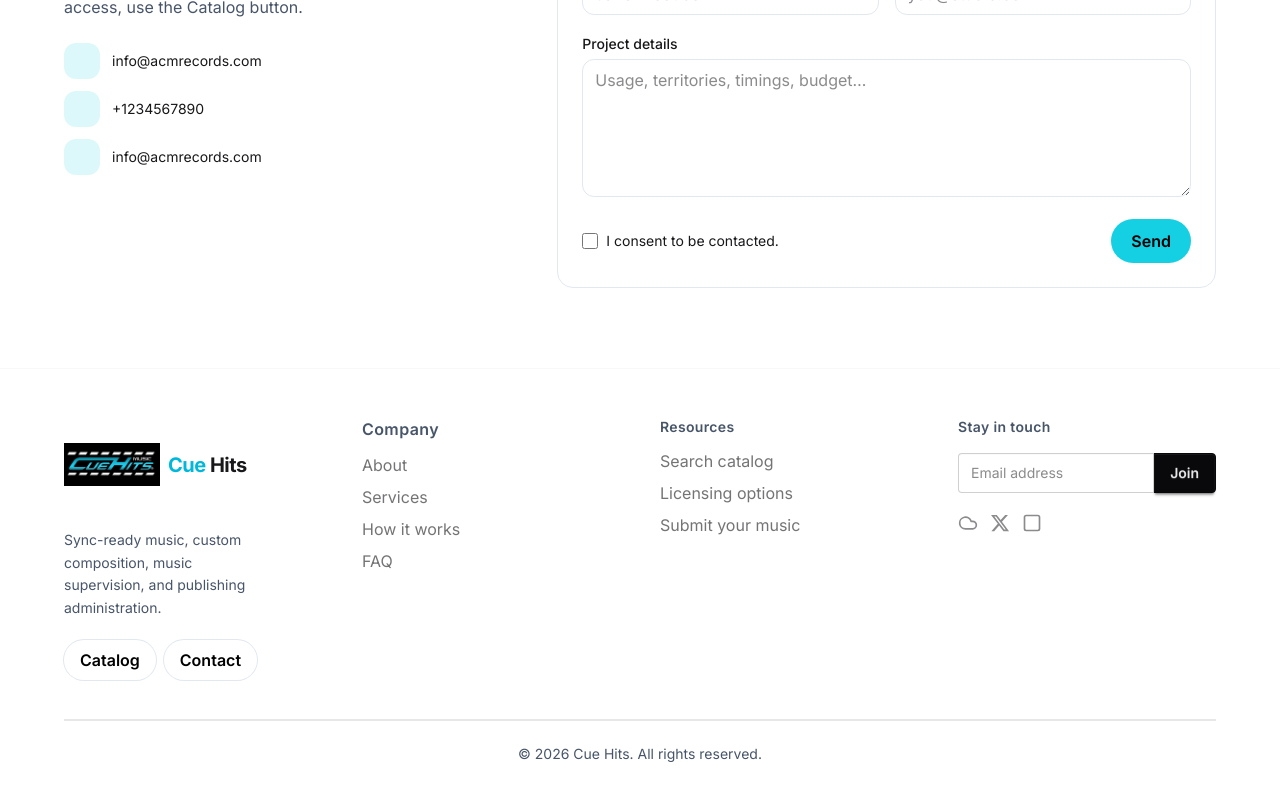
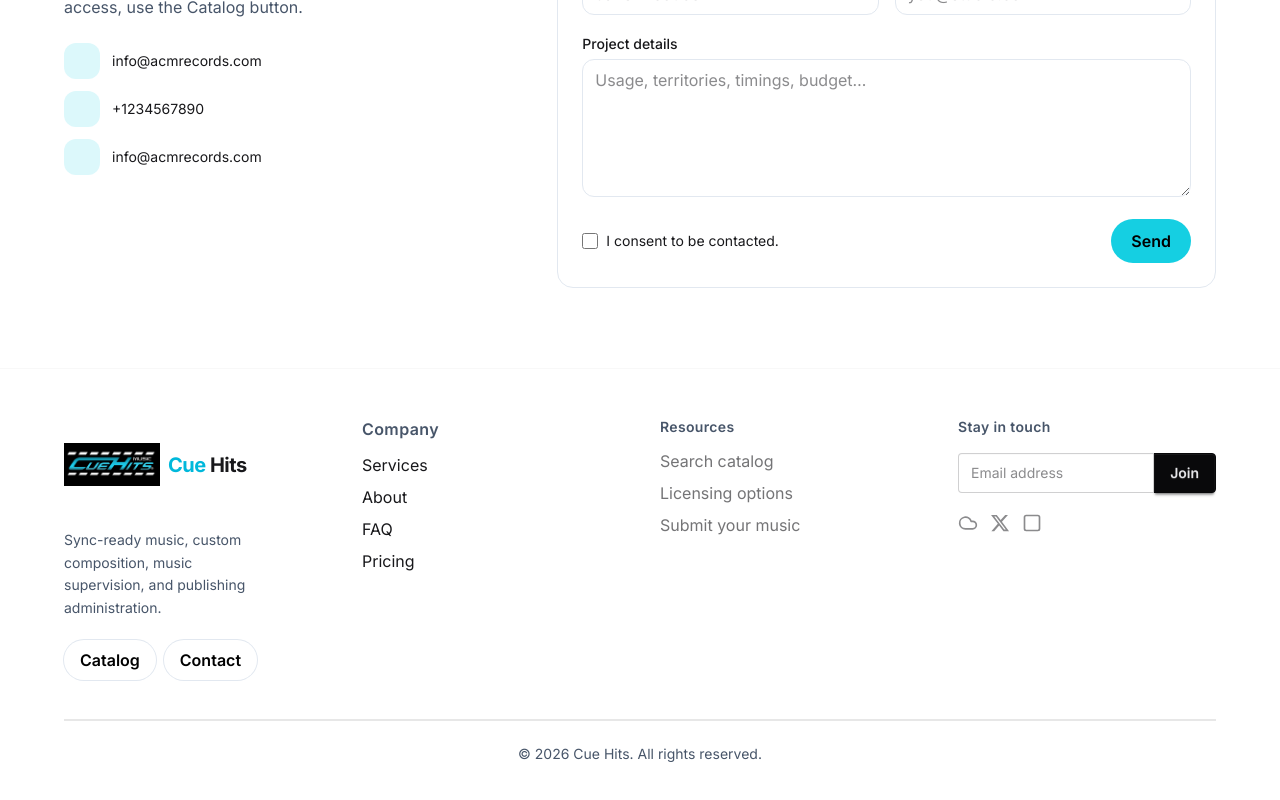
Before and after one commit to ratul-sardar/Landing-page-for-artofwar721, a React (Vite) app: page / in a window 1280 px wide. Shown: the part 6828-7628 px from the top of the page. Built offline with nearby package versions, Linux system fonts and the light colour scheme.

Commit message:
linked everything

```diff
--- a/src/Components/NavBar/NavBar.jsx
+++ b/src/Components/NavBar/NavBar.jsx
@@ -7,19 +7,19 @@ export default function NavBar() {
   const [isOpen, setIsOpen] = useState(false);
 
   const navLinks = [
-    { name: "Services", href: "#OurServices" },
-    { name: "About", href: "#OurStory" },
-    { name: "Capabilities", href: "#WeHelp" },
-    { name: "FAQ", href: "#Faq" },
-    { name: "Pricing", href: "#Pricing" },
-    { name: "Contact", href: "#ContactUs" },
+    { name: "Services", href: "#What We Do Section" },
+    { name: "About", href: "#Our Story Section" },
+    { name: "Capabilities", href: "#OurServices" },
+    { name: "FAQ", href: "#Faq Section" },
+    { name: "Pricing", href: "#Pricing Section" },
+    { name: "Contact", href: "#ContactUs Section" },
   ];
 
   const ctaLink = "https://search.cuehits.com/home";
 
   return (
     <div
-      className={`${isOpen ? "bg-white" : "bg-white/80 backdrop-blur-md"} border-b border-slate-100 sticky top-0 z-[100]`}
+      className={`${isOpen ? "bg-white" : "bg-white/80 backdrop-blur-md"} border-b border-slate-100 sticky top-0 z-100`}
     >
       <div className="cssContainer">
         <div className="navbar px-0 h-20">
--- a/src/Components/PricingCard/PricingCard.jsx
+++ b/src/Components/PricingCard/PricingCard.jsx
@@ -5,7 +5,7 @@ export default function PricingCard({
   children,
   subtitle,
   bodyText,
-
+  ctaLink,
   price,
   features,
 }) {
@@ -45,7 +45,11 @@ export default function PricingCard({
 
           {/* Cta button*/}
           <div className="mt-6">
-            <Button primary={primary} background={primary ? true : false}>
+            <Button
+              primary={primary}
+              background={primary ? true : false}
+              link={ctaLink}
+            >
               {children}
             </Button>
           </div>
--- a/src/Sections/Footer/Footer.jsx
+++ b/src/Sections/Footer/Footer.jsx
@@ -3,6 +3,18 @@ import { SiX, SiSoundcloud } from "react-icons/si";
 import { FaXTwitter } from "react-icons/fa6";
 import Button from "../../Components/Button/Button";
 import logo from "../../assets/CueHitsLogo.png";
+
+//Cta Link
+const ctaLink1 = "https://search.cuehits.com/home";
+const ctaLink2 = "#ContactUs Section";
+
+//Footer Links
+const navLinks = [
+  { name: "Services", href: "#What We Do Section" },
+  { name: "About", href: "#Our Story Section" },
+  { name: "FAQ", href: "#Faq Section" },
+  { name: "Pricing", href: "#Pricing Section" },
+];
 
 export default function Footer() {
   return (
@@ -37,8 +49,8 @@ export default function Footer() {
 
             {/* CTA Buttons */}
             <div className="flex gap-2 mt-1">
-              <Button>Catalog</Button>
-              <Button> Contact</Button>
+              <Button link={ctaLink1}>Catalog</Button>
+              <Button link={ctaLink2}> Contact</Button>
             </div>
           </div>
 
@@ -48,13 +60,13 @@ export default function Footer() {
               Company
             </p>
             <ul className="flex flex-col gap-2">
-              {["About", "Services", "How it works", "FAQ"].map((item) => (
-                <li key={item}>
+              {navLinks.map((link) => (
+                <li key={link.name}>
                   <a
-                    href="#"
-                    className="text-md text-base-content/60 hover:text-brand-primary transition-colors duration-200"
+                    href={link.href}
+                    className="hover:text-brand-primary transition-colors duration-200"
                   >
-                    {item}
+                    {link.name}
                   </a>
                 </li>
               ))}
--- a/src/Sections/Hero/Hero.jsx
+++ b/src/Sections/Hero/Hero.jsx
@@ -3,6 +3,9 @@ import Typewriter from "typewriter-effect";
 import brandLogo from "../../assets/CueHitsLogo.png";
 import Button from "../../Components/Button/Button";
 import { LoaderCircle, Play } from "lucide-react";
+
+const ctaLink = "https://search.cuehits.com/home";
+const ctaLink2 = "#ContactUs Section";
 
 export default function Hero() {
   return (
@@ -38,10 +41,10 @@ export default function Hero() {
             </p>
 
             <div className="mt-8 flex flex-wrap items-center gap-4">
-              <Button background={true} rounded={true}>
+              <Button background={true} rounded={true} link={ctaLink}>
                 <LoaderCircle size={20} /> Browse Catalog
               </Button>
-              <Button rounded={true}>
+              <Button rounded={true} link={ctaLink2}>
                 <Play size={16} /> Request a quote
               </Button>
             </div>
--- a/src/Sections/OurStory/OurStory.jsx
+++ b/src/Sections/OurStory/OurStory.jsx
@@ -15,6 +15,11 @@ const body1 = "Reality, scripted, sports, news, promos.";
 const body2 = "Score, source cues, trailerizations.";
 const body3 = "Brand anthems, cutdowns, social edits.";
 const body4 = "In‑game, UI, trailers, esports.";
+
+//Cta links
+
+const ctaLink = "https://search.cuehits.com/home";
+const ctaLink2 = "#ContactUs Section";
 
 export default function OurStory() {
   return (
@@ -37,10 +42,12 @@ export default function OurStory() {
                   productions at every budget.
                 </p>
                 <div className="mt-4 flex gap-3">
-                  <Button background={true} primary={true}>
+                  <Button background={true} primary={true} link={ctaLink}>
                     Explore catalog
                   </Button>
-                  <Button primary={true}>Talk to us</Button>
+                  <Button primary={true} link={ctaLink2}>
+                    Talk to us
+                  </Button>
                 </div>
               </div>
             </div>
--- a/src/Sections/Pricing/Pricing.jsx
+++ b/src/Sections/Pricing/Pricing.jsx
@@ -1,6 +1,11 @@
 import PricingCard from "../../Components/PricingCard/PricingCard";
 
 //Content Area
+
+// Cta links
+const ctaLink1 = "#ContactUs Section";
+const ctaLink2 = "#ContactUs Section";
+const ctaLink3 = "#ContactUs Section";
 
 // Sub titles
 const subtitle1 = "Online & social";
@@ -58,6 +63,7 @@ export default function Pricing() {
               bodyText={bodyText1}
               price={price1}
               features={feature1}
+              ctaLink={ctaLink1}
             >
               Get a quote
             </PricingCard>
@@ -67,6 +73,7 @@ export default function Pricing() {
               bodyText={bodyText2}
               price={price2}
               features={feature2}
+              ctaLink={ctaLink2}
             >
               Request pricing
             </PricingCard>
@@ -75,6 +82,7 @@ export default function Pricing() {
               bodyText={bodyText3}
               price={price3}
               features={feature3}
+              ctaLink={ctaLink3}
             >
               Talk to licensing
             </PricingCard>
--- a/src/Sections/WeHelp/WeHelp.jsx
+++ b/src/Sections/WeHelp/WeHelp.jsx
@@ -2,6 +2,8 @@ import { useState, useEffect, useRef } from "react";
 import { Check, ArrowRight } from "lucide-react";
 import Badge from "../../Components/Badge/Badge";
 import Button from "../../Components/Button/Button";
+
+const ctaLink = "https://search.cuehits.com/home";
 
 const services = [
   {
@@ -241,7 +243,12 @@ export default function WeHelp() {
                 </ul>
 
                 <div className="pt-4">
-                  <Button background primary rounded>
+                  <Button
+                    background={true}
+                    primary={true}
+                    rounded={true}
+                    link={ctaLink}
+                  >
                     Start a brief
                     <ArrowRight className="h-5 w-5 transition-transform group-hover:translate-x-1" />
                   </Button>
--- a/src/Sections/WhereOurMusicIsUsed/WhereOurMusicIsUsed.jsx
+++ b/src/Sections/WhereOurMusicIsUsed/WhereOurMusicIsUsed.jsx
@@ -1,5 +1,4 @@
 import Button from "../../Components/Button/Button";
-
 import {
   Pie,
   PieChart,
@@ -8,6 +7,8 @@ import {
   Tooltip,
   ResponsiveContainer,
 } from "recharts";
+
+const ctaLink = "https://search.cuehits.com/home";
 
 const data = [
   { name: "TV", value: 35 },
@@ -75,7 +76,7 @@ export default function WhereOurMusicIsUsed() {
               for demo purposes.
             </p>
             <div className="mt-5">
-              <Button background={true} primary={true}>
+              <Button background={true} primary={true} link={ctaLink}>
                 Browse catalog
               </Button>
             </div>
```
